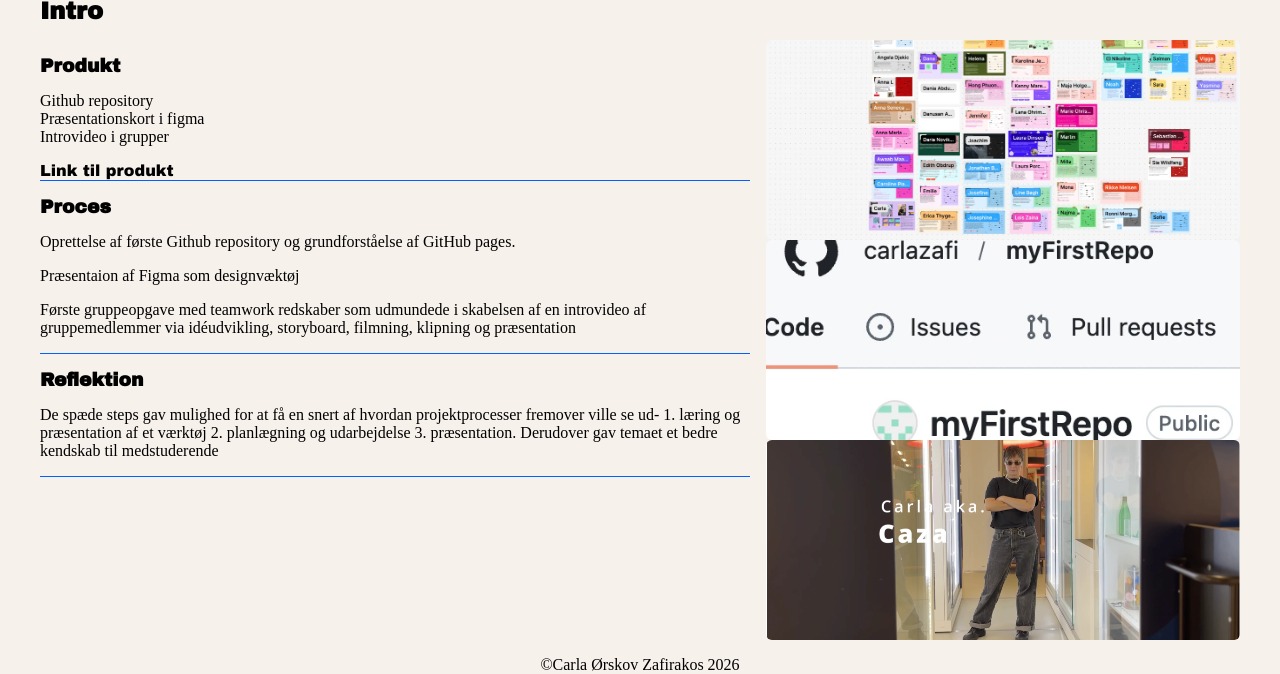
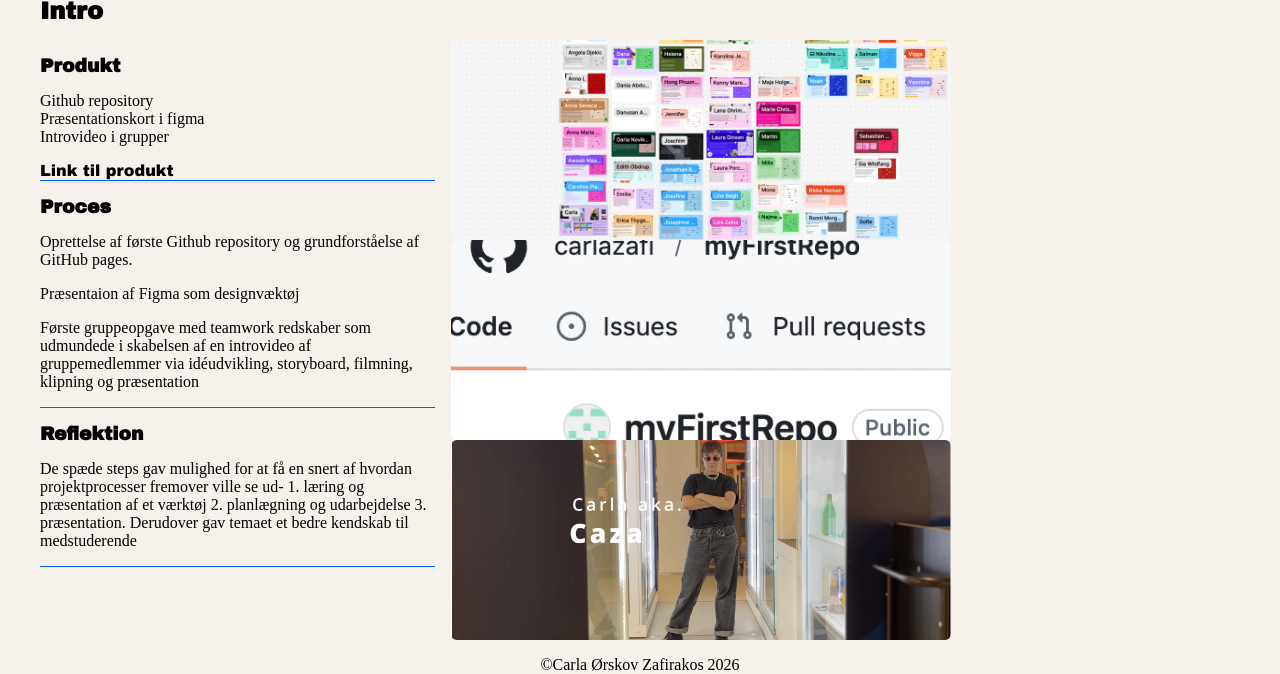
Before and after one commit to carlazafi/portfoliosite, a plain HTML site: page T01.html in a window 1280 px wide. Shown: the part 195-869 px from the top of the page. Drawn offline with Linux system fonts and the light colour scheme; a web font is replaced by a local one.

Commit message:
grid box

```diff
--- a/css/general.css
+++ b/css/general.css
@@ -441,7 +441,7 @@ footer {
 
   .grid-box {
     display: grid;
-    grid-template-columns: 3fr 2fr;
+    grid-template-columns: 1fr 2fr;
     gap: 1rem;
   }
 }
```
